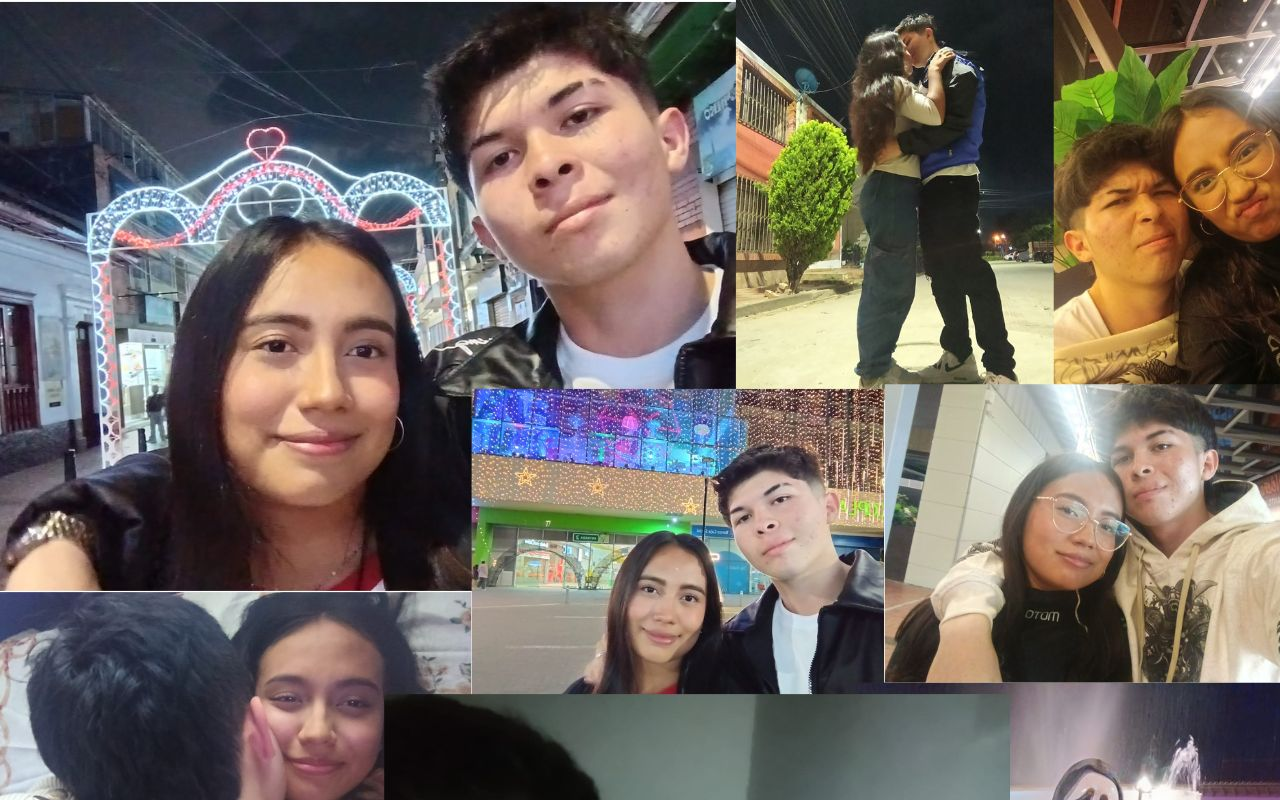
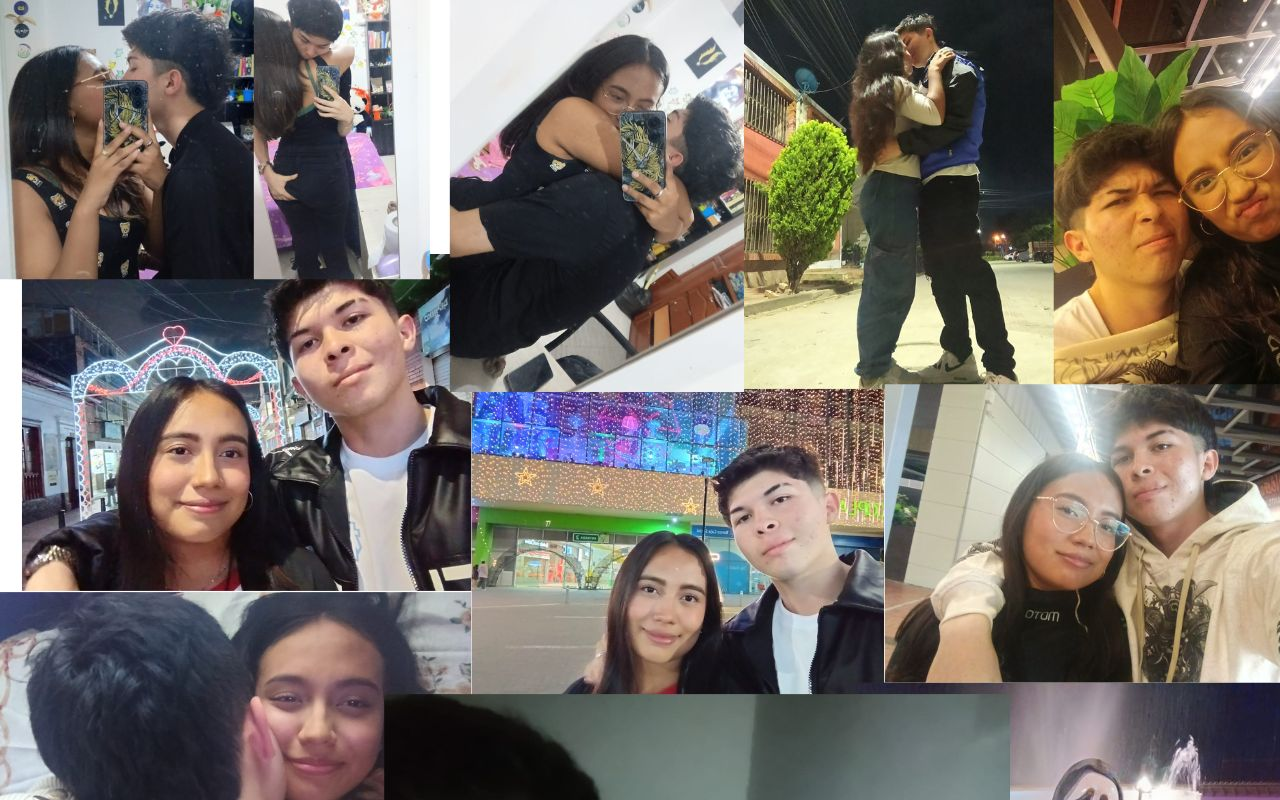
Before and after one commit to prietoxr/Juan.y.Jeimy, a plain HTML site: page prueba.html in a window 1280 px wide. Shown: the top 800 px of the page. Drawn offline with Linux system fonts and the light colour scheme.

Commit message:
Add files via upload

```diff
--- a/prueba.html
+++ b/prueba.html
@@ -2,7 +2,7 @@
 <style type="text/css">
     body{
       width: 1333cm; height: 2000cm;
-        background-image: url("ondaa.jpg") ;
+        background-image: url("ondaaaa.jpg") ;
     }
 </style>
 <body>
```
Also changed, not shown: ondaaaa.jpg (added).
